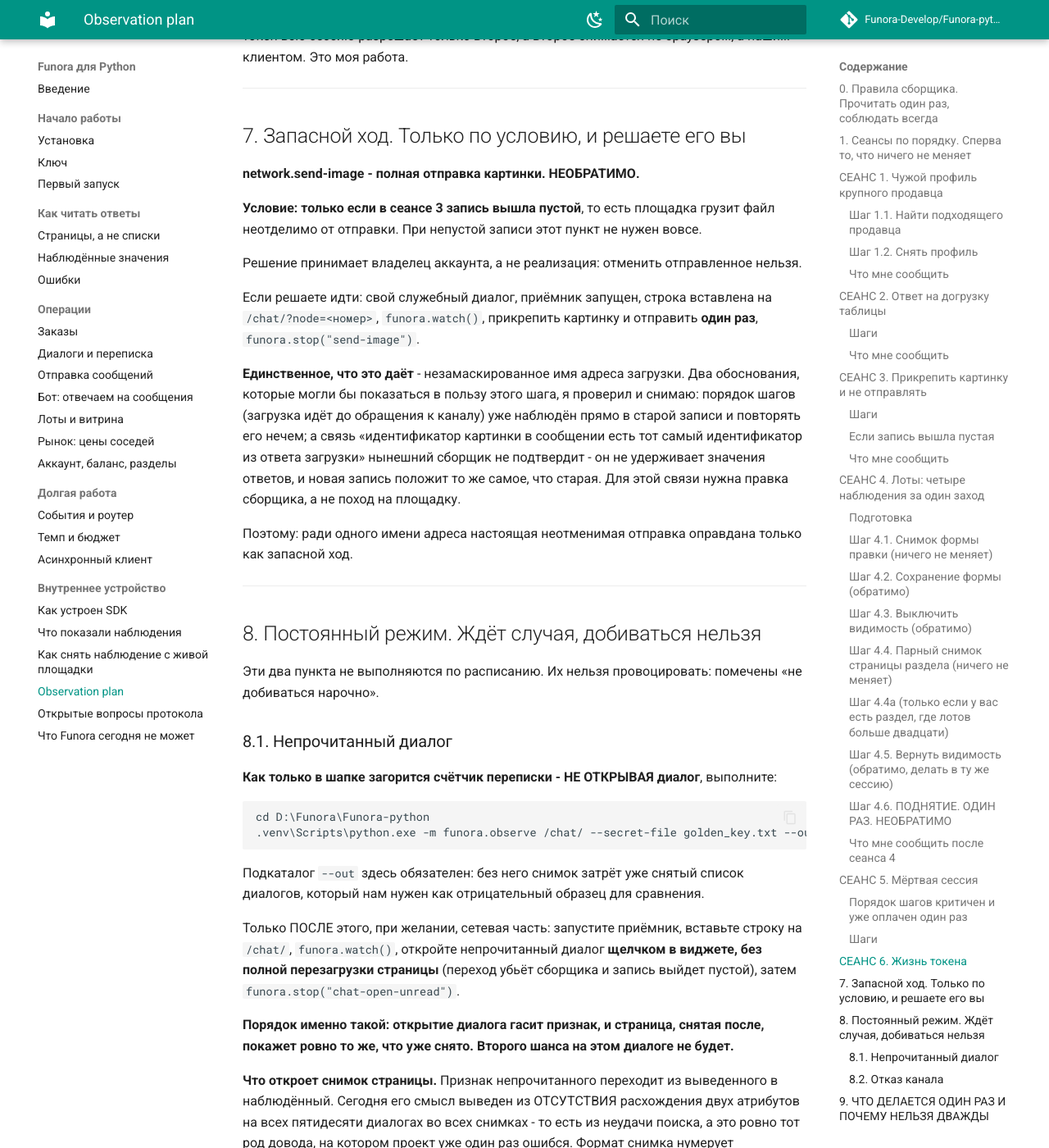
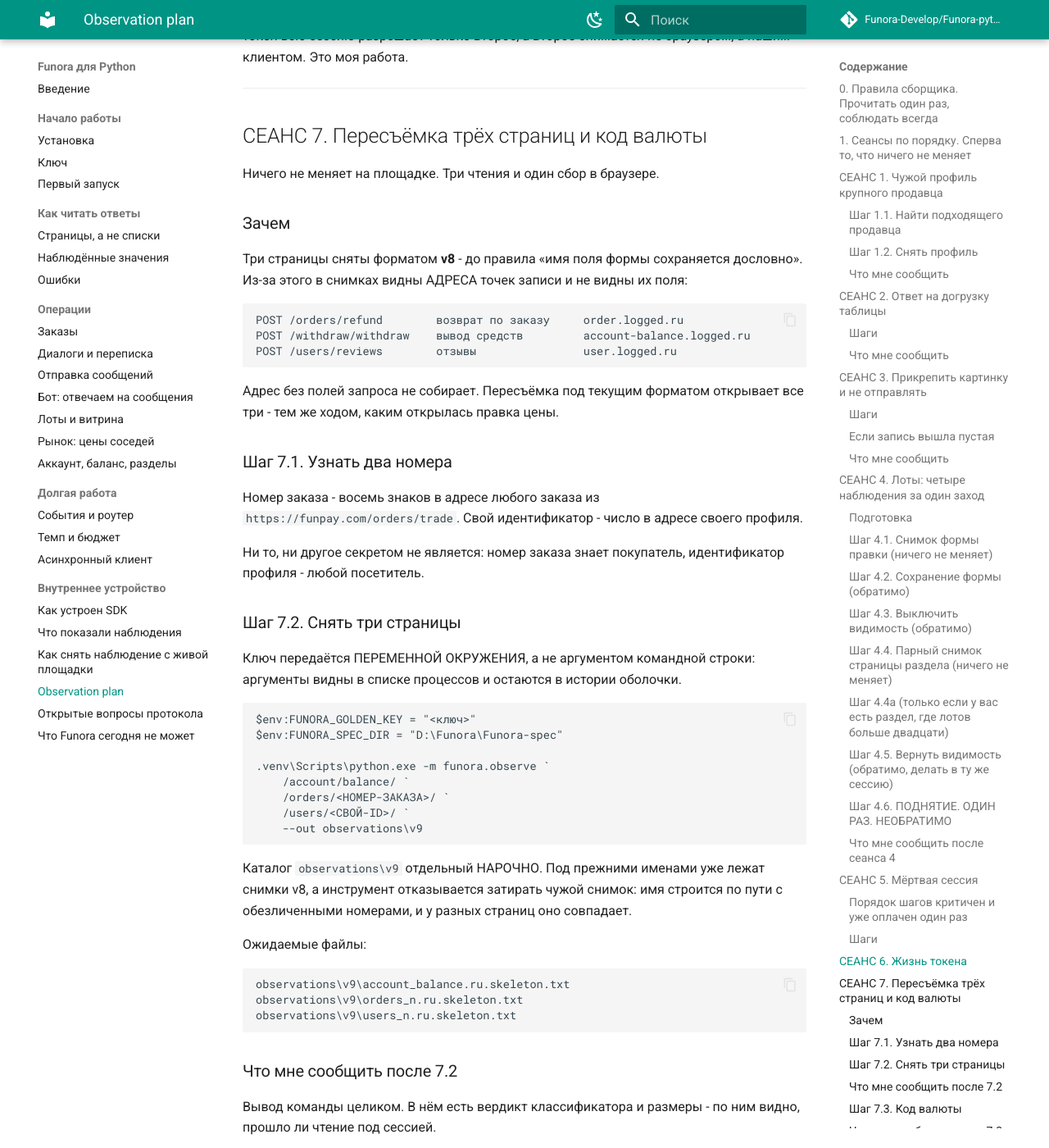
Before and after one commit to Funora-Develop/Funora-python, an MkDocs documentation site: the page built from docs/observation-plan.md, in a window 1280 px wide and 1400 px high, scrolled down 11471 px. Shown: the whole window at 82% size. Built offline with MkDocs 1.6.1 and Material for MkDocs 9.7.7, drawn with Linux system fonts in a browser that asks for light colours; comment, search, counter and statistics services are not loaded; some of the changed text lies outside the part shown.

Commit message:
Сборщик записывает носителя кода валюты, сеанс 7 в плане (#138)

````diff
--- a/docs/observation-plan.md
+++ b/docs/observation-plan.md
@@ -337,6 +337,97 @@
 
 ---
 
+
+## СЕАНС 7. Пересъёмка трёх страниц и код валюты
+
+Ничего не меняет на площадке. Три чтения и один сбор в браузере.
+
+### Зачем
+
+Три страницы сняты форматом **v8** - до правила «имя поля формы сохраняется
+дословно». Из-за этого в снимках видны АДРЕСА точек записи и не видны их поля:
+
+```
+POST /orders/refund        возврат по заказу     order.logged.ru
+POST /withdraw/withdraw    вывод средств         account-balance.logged.ru
+POST /users/reviews        отзывы                user.logged.ru
+```
+
+Адрес без полей запроса не собирает. Пересъёмка под текущим форматом открывает
+все три - тем же ходом, каким открылась правка цены.
+
+### Шаг 7.1. Узнать два номера
+
+Номер заказа - восемь знаков в адресе любого заказа из
+`https://funpay.com/orders/trade`. Свой идентификатор - число в адресе своего
+профиля.
+
+Ни то, ни другое секретом не является: номер заказа знает покупатель,
+идентификатор профиля - любой посетитель.
+
+### Шаг 7.2. Снять три страницы
+
+Ключ передаётся ПЕРЕМЕННОЙ ОКРУЖЕНИЯ, а не аргументом командной строки:
+аргументы видны в списке процессов и остаются в истории оболочки.
+
+```
+$env:FUNORA_GOLDEN_KEY = "<ключ>"
+$env:FUNORA_SPEC_DIR = "D:\Funora\Funora-spec"
+
+.venv\Scripts\python.exe -m funora.observe `
+    /account/balance/ `
+    /orders/<НОМЕР-ЗАКАЗА>/ `
+    /users/<СВОЙ-ID>/ `
+    --out observations\v9
+```
+
+Каталог `observations\v9` отдельный НАРОЧНО. Под прежними именами уже лежат
+снимки v8, а инструмент отказывается затирать чужой снимок: имя строится по
+пути с обезличенными номерами, и у разных страниц оно совпадает.
+
+Ожидаемые файлы:
+
+```
+observations\v9\account_balance.ru.skeleton.txt
+observations\v9\orders_n.ru.skeleton.txt
+observations\v9\users_n.ru.skeleton.txt
+```
+
+### Что мне сообщить после 7.2
+
+Вывод команды целиком. В нём есть вердикт классификатора и размеры - по ним
+видно, прошло ли чтение под сессией.
+
+### Шаг 7.3. Код валюты
+
+Собрано трижды и трижды впустую: записывалось «RUB встречается 3 раза» без
+указания, ГДЕ. По такой записи разбор не написать.
+
+Сборщик теперь записывает носителя. Открыть любую страницу со своими суммами -
+годится список продаж - и в консоли:
+
+```
+funora.currency("codes-carrier")
+```
+
+Затем **переключить валюту** в шапке справа (Рубли / Доллары / Евро),
+**дождаться перезагрузки** и повторить с другой меткой:
+
+```
+funora.currency("codes-carrier-2")
+```
+
+Переключение обратимо и меняет только показ сумм.
+
+### Что мне сообщить после 7.3
+
+Ничего. Записи уйдут в приёмник сами; я прочту их с диска.
+
+### Чего в этом сеансе НЕТ
+
+Ни одного действия, меняющего лот, заказ или переписку. Возврат, вывод и отзыв
+здесь только СНИМАЮТСЯ - их запросы не отправляются.
+
 ## 7. Запасной ход. Только по условию, и решаете его вы
 
 **network.send-image - полная отправка картинки. НЕОБРАТИМО.**
````
Also changed, not shown: 1 other file.
